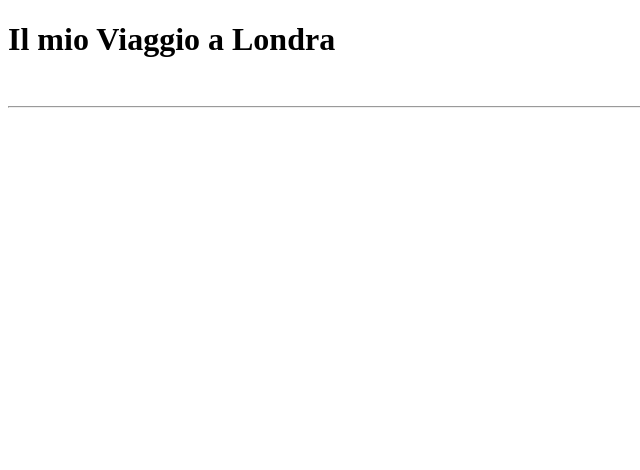
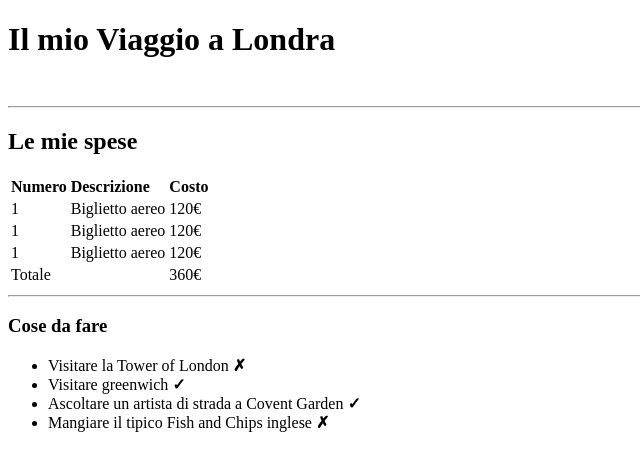
Before and after one commit to petrescuandreea/html-london-trip, a plain HTML site: page index.html in a window 1280 px wide. Shown: the whole page, without its empty margins (0-640 px from the left). Drawn offline with Linux system fonts and the light colour scheme.

Commit message:
main done

```diff
--- a/index.html
+++ b/index.html
@@ -28,12 +28,83 @@
     <main>
         <!-- expense table section -->
         <section>
+           <h2>
+               Le mie spese
+           </h2>
 
+           <table>
+               <tr>
+                   <td>
+                       <strong>Numero</strong>
+                   </td>
+                   <td>
+                       <strong>Descrizione</strong>
+                   </td>
+                   <td>
+                       <strong>Costo</strong>
+                   </td>
+               </tr>
+
+               <tr>
+                   <td>1</td>
+                   <td>Biglietto aereo</td>
+                   <td>120&euro;</td>
+               </tr>
+
+               <tr>
+                   <td>1</td>
+                   <td>Biglietto aereo</td>
+                   <td>120&euro;</td>
+               </tr>
+
+               <tr>
+                   <td>1</td>
+                   <td>Biglietto aereo</td>
+                   <td>120&euro;</td>
+               </tr>
+
+               <tr>
+                   <td>Totale</td>
+                   <td> </td>
+                   <td>360&euro;</td>
+               </tr>
+           </table>
+
+           <hr>
         </section>
 
         <!-- to-do section -->
         <section>
+           <h3>
+               Cose da fare
+           </h3>
 
+           <ul>
+               <li>
+                   Visitare la Tower of London
+                   <strong>
+                       &cross;
+                   </strong>
+               </li>
+               <li>
+                   Visitare greenwich
+                   <strong>
+                       &check;
+                   </strong>
+               </li>
+               <li>
+                   Ascoltare un artista di strada a Covent Garden
+                   <strong>
+                       &check;
+                   </strong>
+               </li>
+               <li>
+                   Mangiare il tipico Fish and Chips inglese
+                   <strong>
+                       &cross;
+                   </strong>
+               </li>
+           </ul>
         </section>
 
     </main>
```
